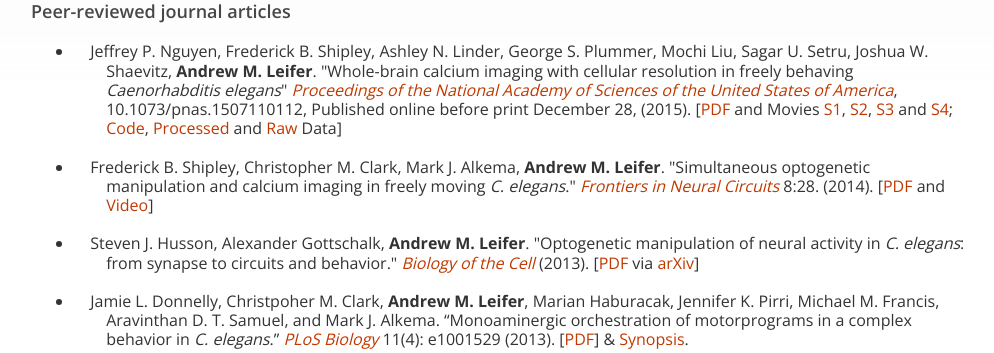
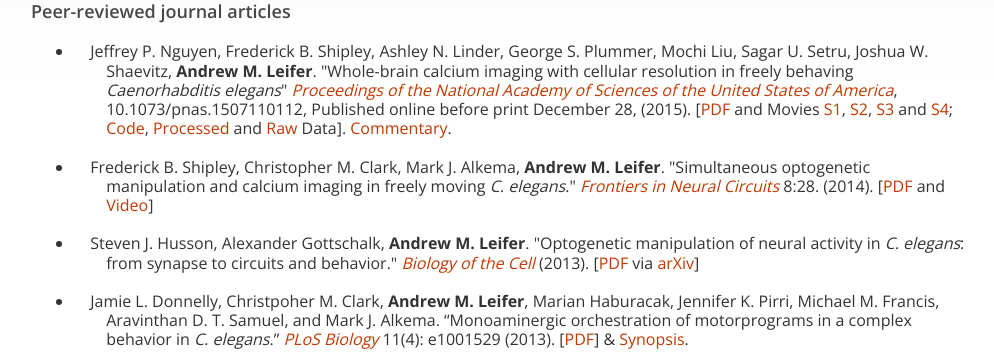
Before and after one commit to leiferlab/leiferlab.princeton.edu, a PHP site: page /publications.php in a window 1280 px wide. Shown: the part 447-800 px from the top of the page, without its empty margins (139-1133 px from the left). Run offline with PHP 8.4, Linux system fonts and the light colour scheme; some libraries are stand-ins or nearby versions.

Commit message:
added commentary

```diff
--- a/publications.php
+++ b/publications.php
@@ -36,7 +36,7 @@
 		<h3><a name="peerreview"></a>Peer-reviewed journal articles</h3>
 		<ul class="publications">
 
-<li>Jeffrey P. Nguyen, Frederick B. Shipley, Ashley N. Linder, George S. Plummer, Mochi Liu, Sagar U. Setru, Joshua W. Shaevitz, <b>Andrew M. Leifer</b>. "Whole-brain calcium imaging with cellular resolution in freely behaving <i>Caenorhabditis elegans</i>" <i><a href="http://www.pnas.org/content/early/2015/12/23/1507110112.abstract.html">Proceedings of the National Academy of Sciences of the United States of America</a></i>, 10.1073/pnas.1507110112, Published online before print December 28, (2015). [<a href="http://www.pnas.org/content/early/2015/12/23/1507110112.full.pdf?with-ds=yes">PDF</a> and Movies <a href="http://static-movie-usa.glencoesoftware.com/source/10.1073/245/a321fb2cf399f52928565d056879ba6917038463/pnas.1507110112.sm01.mp4">S1</a>, <a hr=ef"http://static-movie-usa.glencoesoftware.com/source/10.1073/245/a321fb2cf399f52928565d056879ba6917038463/pnas.1507110112.sm01.mp4">S2</a>, <a href="http://static-movie-usa.glencoesoftware.com/source/10.1073/245/a321fb2cf399f52928565d056879ba6917038463/pnas.1507110112.sm01.mp4">S3</a> and <a href="http://static-movie-usa.glencoesoftware.com/source/10.1073/245/a321fb2cf399f52928565d056879ba6917038463/pnas.1507110112.sm01.mp4">S4</a>; <a href="https://github.com/leiferlab/WholeBrainImagingSuite">Code</a>, <a href="http://www.pnas.org/content/113/8/E1074.abstract?tab=ds">Processed</a> and <a href="sharing.php#data">Raw</a> Data] </li>
+<li>Jeffrey P. Nguyen, Frederick B. Shipley, Ashley N. Linder, George S. Plummer, Mochi Liu, Sagar U. Setru, Joshua W. Shaevitz, <b>Andrew M. Leifer</b>. "Whole-brain calcium imaging with cellular resolution in freely behaving <i>Caenorhabditis elegans</i>" <i><a href="http://www.pnas.org/content/early/2015/12/23/1507110112.abstract.html">Proceedings of the National Academy of Sciences of the United States of America</a></i>, 10.1073/pnas.1507110112, Published online before print December 28, (2015). [<a href="http://www.pnas.org/content/early/2015/12/23/1507110112.full.pdf?with-ds=yes">PDF</a> and Movies <a href="http://static-movie-usa.glencoesoftware.com/source/10.1073/245/a321fb2cf399f52928565d056879ba6917038463/pnas.1507110112.sm01.mp4">S1</a>, <a hr=ef"http://static-movie-usa.glencoesoftware.com/source/10.1073/245/a321fb2cf399f52928565d056879ba6917038463/pnas.1507110112.sm01.mp4">S2</a>, <a href="http://static-movie-usa.glencoesoftware.com/source/10.1073/245/a321fb2cf399f52928565d056879ba6917038463/pnas.1507110112.sm01.mp4">S3</a> and <a href="http://static-movie-usa.glencoesoftware.com/source/10.1073/245/a321fb2cf399f52928565d056879ba6917038463/pnas.1507110112.sm01.mp4">S4</a>; <a href="https://github.com/leiferlab/WholeBrainImagingSuite">Code</a>, <a href="http://www.pnas.org/content/113/8/E1074.abstract?tab=ds">Processed</a> and <a href="sharing.php#data">Raw</a> Data]. <a href="http://www.pnas.org/content/113/8/1965.full">Commentary</a>.</li>
 			<li>Frederick B. Shipley,  Christopher M. Clark,  Mark J. Alkema, <b>Andrew M. Leifer</b>. "Simultaneous optogenetic manipulation and calcium imaging in freely moving <i>C. elegans</i>."  <i><a href="http://journal.frontiersin.org/Journal/10.3389/fncir.2014.00028/">Frontiers in Neural Circuits</a></i> 8:28. (2014). [<a href="http://journal.frontiersin.org/Journal/81403/pdf">PDF</a> and <a href="http://vimeo.com/87910242">Video</a>]</li>
 
 			<li>Steven J. Husson, Alexander Gottschalk, <b>Andrew M. Leifer</b>. "Optogenetic manipulation of neural activity in <i>C. elegans</i>: from synapse to circuits and behavior." <i><a href="http://onlinelibrary.wiley.com/doi/10.1111/boc.201200069/abstract">Biology of the Cell</a></i> (2013). [<a href="http://arxiv.org/pdf/1303.2876v1">PDF</a> via <a href="http://arxiv.org/abs/1303.2876">arXiv</a>]</li>
```
